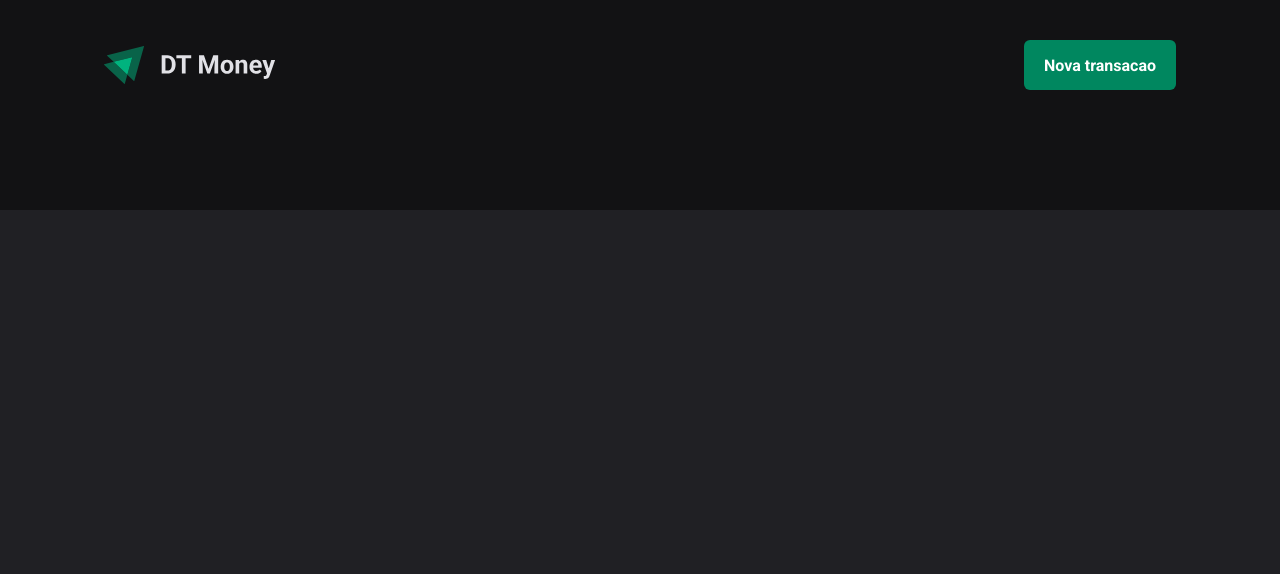
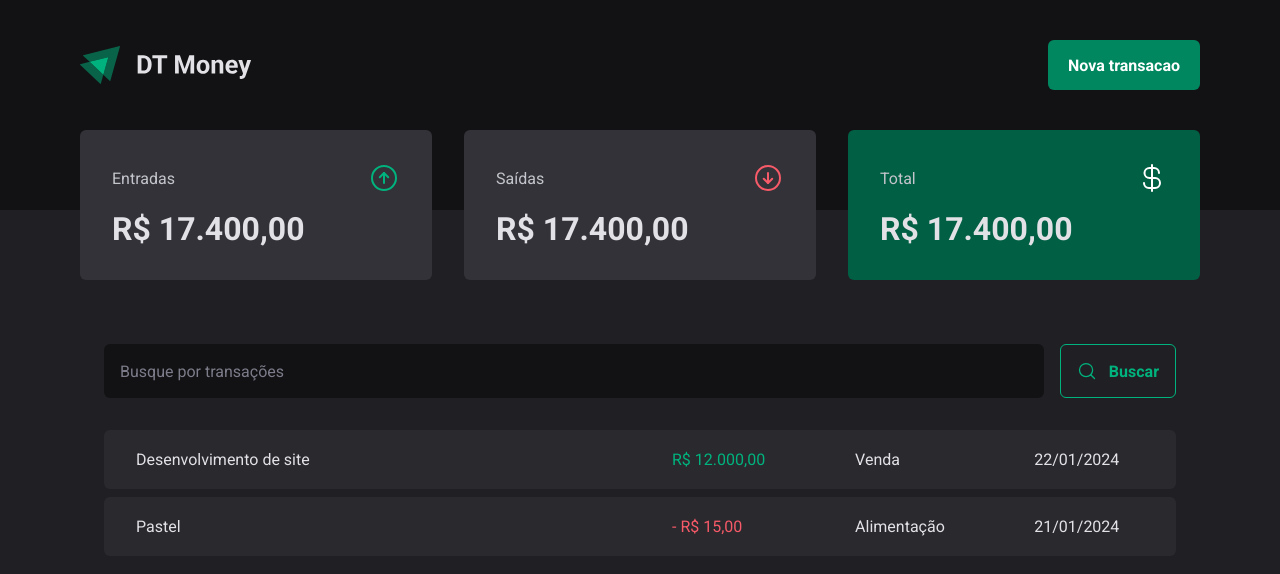
Before and after one commit to LeonardoBrizolla/dt-money, a React (Vite) app: page / in a window 1280 px wide. Shown: the top 574 px of the page. Built offline with nearby package versions, Linux system fonts and the light colour scheme.

Commit message:
Table and SearchForm HTML CSS

```diff
--- a/package.json
+++ b/package.json
@@ -10,6 +10,7 @@
     "preview": "vite preview"
   },
   "dependencies": {
+    "phosphor-react": "^1.4.1",
     "react": "^18.2.0",
     "react-dom": "^18.2.0",
     "styled-components": "^6.1.1"
--- a/src/components/Header/styled.ts
+++ b/src/components/Header/styled.ts
@@ -10,6 +10,7 @@
   max-width: 1120px;
   margin: 0 auto;
   padding: 0 1.5rem;
+  box-sizing: content-box;
 
   display: flex;
   justify-content: space-between;
--- /dev/null
+++ b/src/components/SearchForm/index.tsx
@@ -0,0 +1,15 @@
+import { MagnifyingGlass } from "phosphor-react";
+import { SearchFormContainer } from "./styles";
+
+export function SearchForm() {
+  return (
+    <SearchFormContainer>
+      <input type="text" placeholder="Busque por transações"/>
+
+      <button type="submit">
+        <MagnifyingGlass size={20} />
+        Buscar
+      </button>
+    </SearchFormContainer>
+  )
+}
--- /dev/null
+++ b/src/components/SearchForm/styles.ts
@@ -0,0 +1,40 @@
+import styled from "styled-components";
+
+export const SearchFormContainer = styled.form`
+  display: flex;
+  gap: 1rem;
+
+  input {
+    flex: 1;
+    border-radius: 6px;
+    border: 0;
+    background: ${props => props.theme["gray-900"]};
+    color: ${props => props.theme["gray-300"]};
+    padding: 1rem;
+
+    &::placeholder {
+      color: ${props => props.theme["gray-500"]};
+    }
+  }
+
+  button {
+    display: flex;
+    align-items: center;
+    gap: 0.75rem;
+
+    padding: 1rem;
+    background: transparent;
+    border: 1px solid ${props => props.theme["green-300"]};
+    border-radius: 6px;
+    color: ${props => props.theme["green-300"]};
+    font-weight: bold;
+    cursor: pointer;
+
+    &:hover {
+      background: ${props => props.theme["green-500"]};
+      border-color: ${props => props.theme["green-500"]};
+      color: ${props => props.theme.white};
+      transition: background-color 0.2s, color 0.2s, border-color 0.2s;
+    }
+  }
+`;
--- /dev/null
+++ b/src/components/Summary/index.tsx
@@ -0,0 +1,35 @@
+import { ArrowCircleDown, ArrowCircleUp, CurrencyDollar } from "phosphor-react";
+import { SummaryCard, SummaryContainer } from "./styles";
+
+export function Summary() {
+  return (
+    <SummaryContainer>
+      <SummaryCard>
+        <header>
+          <span>Entradas</span>
+          <ArrowCircleUp size={32} color="#00b37e"/>
+        </header>
+
+        <strong>R$ 17.400,00</strong>
+      </SummaryCard>
+
+      <SummaryCard>
+        <header>
+          <span>Saídas</span>
+          <ArrowCircleDown size={32} color="#f75a68"/>
+        </header>
+
+        <strong>R$ 17.400,00</strong>
+      </SummaryCard>
+
+      <SummaryCard variant="green">
+        <header>
+          <span>Total</span>
+          <CurrencyDollar size={32} color="#fff"/>
+        </header>
+
+        <strong>R$ 17.400,00</strong>
+      </SummaryCard>
+    </SummaryContainer>
+  )
+}
--- /dev/null
+++ b/src/components/Summary/styles.ts
@@ -0,0 +1,42 @@
+import styled, { css } from "styled-components";
+
+export const SummaryContainer = styled.section`
+    width: 100%;
+    max-width: 1120px;
+    margin: 0 auto;
+    padding: 0 1.5rem;
+    box-sizing: content-box;
+
+    display: grid;
+    grid-template-columns: repeat(3, 1fr);
+    gap: 2rem;
+
+    margin-top: -5rem;
+`;
+
+interface SummaryCardProps {
+    variant?: 'green'
+}
+
+export const SummaryCard = styled.div<SummaryCardProps>`
+    background-color: ${props => props.theme["gray-600"]};
+    border-radius: 6px;
+    padding: 2rem;
+
+    header {
+        display: flex;
+        align-items: center;
+        justify-content: space-between;
+        color: ${props => props.theme["gray-300"]};
+    }
+
+    strong {
+        display: block;
+        margin-top: 1rem;
+        font-size: 2rem;
+    }
+
+    ${props => props.variant === 'green' && css`
+        background-color: ${props.theme["green-700"]};
+    `}
+`;
--- a/src/pages/Transactions/index.tsx
+++ b/src/pages/Transactions/index.tsx
@@ -1,9 +1,42 @@
 import { Header } from "../../components/Header";
+import { SearchForm } from "../../components/SearchForm";
+import { Summary } from "../../components/Summary";
+import { PriceHighlight, TransactionsContainer, TransactionsTable } from "./styled";
 
 export function Transactions() {
   return (
     <div>
       <Header />
+      <Summary />
+
+      <TransactionsContainer>
+        <SearchForm />
+
+        <TransactionsTable>
+          <tbody>
+            <tr>
+              <td width="50%">Desenvolvimento de site</td>
+              <td>
+                <PriceHighlight variant="income">
+                  R$ 12.000,00
+                </PriceHighlight>
+              </td>
+              <td>Venda</td>
+              <td>22/01/2024</td>
+            </tr>
+            <tr>
+              <td width="50%">Pastel</td>
+              <td>
+                <PriceHighlight variant="outcome">
+                  - R$ 15,00
+                </PriceHighlight>
+              </td>
+              <td>Alimentação</td>
+              <td>21/01/2024</td>
+            </tr>
+          </tbody>
+        </TransactionsTable>
+      </TransactionsContainer>
     </div>
   )
 }
--- a/src/pages/Transactions/styled.ts
+++ b/src/pages/Transactions/styled.ts
@@ -0,0 +1,38 @@
+import styled from "styled-components";
+
+export const TransactionsContainer = styled.div`
+  width: 100%;
+  max-width: 1120px;
+  margin: 4rem auto 0;
+  padding: 0 1.5rem;
+`;
+
+export const TransactionsTable = styled.table`
+  width: 100%;
+  border-collapse: separate;
+  border-spacing: 0 0.5rem;
+  margin-top: 1.5rem;
+
+  td {
+    padding: 1.25rem 2rem;
+    background: ${props => props.theme["gray-700"]};
+
+    &:first-child {
+      border-top-left-radius: 6px;
+      border-bottom-left-radius: 6px;
+    }
+
+    &:last-child {
+      border-top-right-radius: 6px;
+      border-bottom-right-radius: 6px;
+    }
+  }
+`;
+
+interface PriceHighlightProps {
+  variant: 'income' | 'outcome';
+}
+
+export const PriceHighlight = styled.span<PriceHighlightProps>`
+  color: ${props => props.variant === 'income' ? props.theme["green-300"] : props.theme["red-300"]};
+`;
```
Also changed, not shown: 1 other file (tests, documents, lock files or other folders).
